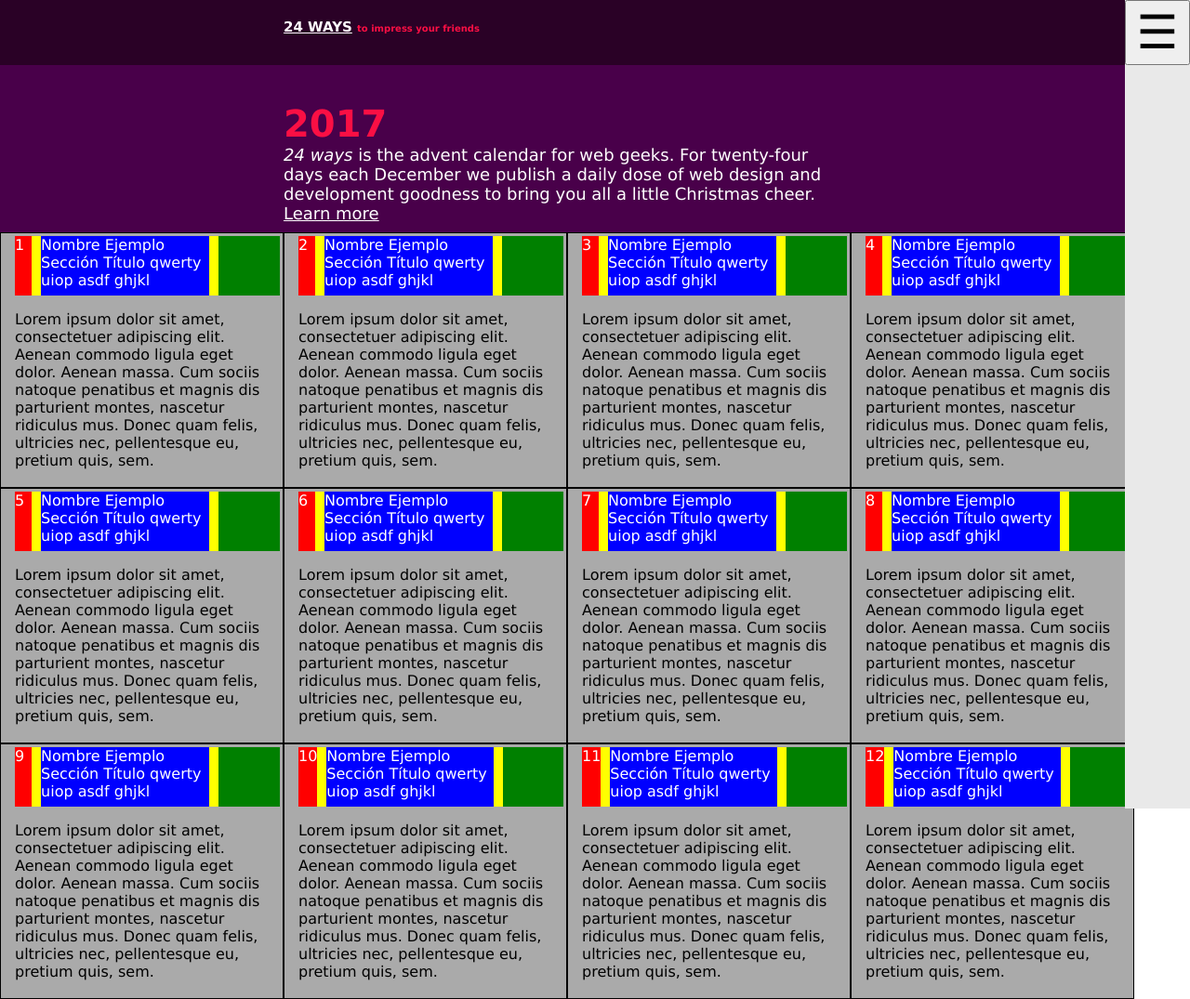
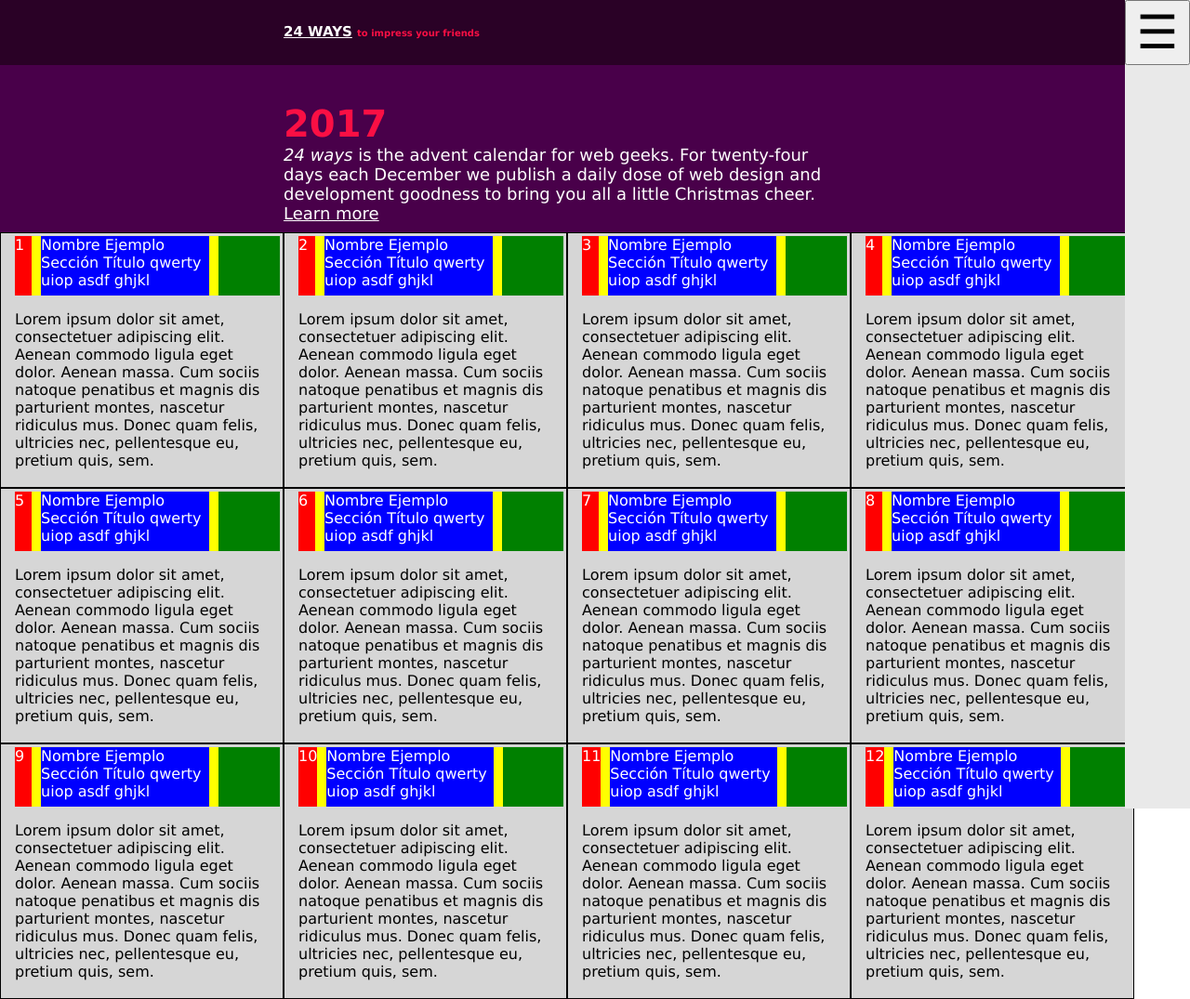
Before and after one commit to JorgeIPCA92/24WAYS_UI_Component, a plain HTML site: page index.html in a window 1280 px wide. Shown: the whole page at 93% size. Drawn offline with Linux system fonts and the light colour scheme.

Commit message:
Add files via upload

```diff
--- a/index.html
+++ b/index.html
@@ -3,6 +3,7 @@
 
     <head>
         <meta charset="utf-8">
+        <meta name="viewport" content="width=device-width">
         <title>Web design and development articles and tutorials for advent · 24 ways</title>
         <link rel="stylesheet" href="style2.css">
     </head>
@@ -10,11 +11,10 @@
 <body>
 
 <div class=whiteBar></div>
-<div class=blackFade></div>
 
 <div id="myNav" class="overlay">
 
-    <button id="boton" class="closebtn" onclick="ABRILCERRAL()">&#9776;</button>
+    <button id="boton" class="closebtn" onclick="opn_cls()">&#9776;</button>
 
   <div class="overlay-content">
     <a href="#">1 &#127770;</a>
@@ -40,7 +40,7 @@
 
 <div class="row">
 
-    <div class="column" style="background-color:#aaa;">
+    <div class="column">
         <div class="box">
             <div class="num">1</div>
             <div class="tit">Nombre Ejemplo Sección Título qwerty uiop asdf ghjkl</div>
@@ -49,7 +49,7 @@
     <p class="section">Lorem ipsum dolor sit amet, consectetuer adipiscing elit. Aenean commodo ligula eget dolor. Aenean massa. Cum sociis natoque penatibus et magnis dis parturient montes, nascetur ridiculus mus. Donec quam felis, ultricies nec, pellentesque eu, pretium quis, sem.</p>
     </div>
 
-        <div class="column" style="background-color:#aaa;">
+        <div class="column">
     <div class="box">
         <div class="num">2</div>
                 <div class="tit">Nombre Ejemplo Sección Título qwerty uiop asdf ghjkl
@@ -60,7 +60,7 @@
     <p class="section">Lorem ipsum dolor sit amet, consectetuer adipiscing elit. Aenean commodo ligula eget dolor. Aenean massa. Cum sociis natoque penatibus et magnis dis parturient montes, nascetur ridiculus mus. Donec quam felis, ultricies nec, pellentesque eu, pretium quis, sem.</p>
     </div>
 
-      <div class="column" style="background-color:#aaa;">
+      <div class="column">
     <div class="box">
         <div class="num">3</div>
                 <div class="tit">Nombre Ejemplo Sección Título qwerty uiop asdf ghjkl
@@ -71,7 +71,7 @@
     <p class="section">Lorem ipsum dolor sit amet, consectetuer adipiscing elit. Aenean commodo ligula eget dolor. Aenean massa. Cum sociis natoque penatibus et magnis dis parturient montes, nascetur ridiculus mus. Donec quam felis, ultricies nec, pellentesque eu, pretium quis, sem.</p>
     </div>
 
-      <div class="column" style="background-color:#aaa;">
+      <div class="column">
     <div class="box">
         <div class="num">4</div>
                 <div class="tit">Nombre Ejemplo Sección Título qwerty uiop asdf ghjkl
@@ -82,7 +82,7 @@
     <p class="section">Lorem ipsum dolor sit amet, consectetuer adipiscing elit. Aenean commodo ligula eget dolor. Aenean massa. Cum sociis natoque penatibus et magnis dis parturient montes, nascetur ridiculus mus. Donec quam felis, ultricies nec, pellentesque eu, pretium quis, sem.</p>
     </div>
 
-        <div class="column" style="background-color:#aaa;">
+        <div class="column">
         <div class="box">
             <div class="num">5</div>
             <div class="tit">Nombre Ejemplo Sección Título qwerty uiop asdf ghjkl</div>
@@ -91,7 +91,7 @@
     <p class="section">Lorem ipsum dolor sit amet, consectetuer adipiscing elit. Aenean commodo ligula eget dolor. Aenean massa. Cum sociis natoque penatibus et magnis dis parturient montes, nascetur ridiculus mus. Donec quam felis, ultricies nec, pellentesque eu, pretium quis, sem.</p>
     </div>
 
-        <div class="column" style="background-color:#aaa;">
+        <div class="column">
     <div class="box">
         <div class="num">6</div>
                 <div class="tit">Nombre Ejemplo Sección Título qwerty uiop asdf ghjkl
@@ -102,7 +102,7 @@
     <p class="section">Lorem ipsum dolor sit amet, consectetuer adipiscing elit. Aenean commodo ligula eget dolor. Aenean massa. Cum sociis natoque penatibus et magnis dis parturient montes, nascetur ridiculus mus. Donec quam felis, ultricies nec, pellentesque eu, pretium quis, sem.</p>
     </div>
 
-      <div class="column" style="background-color:#aaa;">
+      <div class="column">
     <div class="box">
         <div class="num">7</div>
                 <div class="tit">Nombre Ejemplo Sección Título qwerty uiop asdf ghjkl
@@ -113,7 +113,7 @@
     <p class="section">Lorem ipsum dolor sit amet, consectetuer adipiscing elit. Aenean commodo ligula eget dolor. Aenean massa. Cum sociis natoque penatibus et magnis dis parturient montes, nascetur ridiculus mus. Donec quam felis, ultricies nec, pellentesque eu, pretium quis, sem.</p>
     </div>
 
-      <div class="column" style="background-color:#aaa;">
+      <div class="column">
     <div class="box">
         <div class="num">8</div>
                 <div class="tit">Nombre Ejemplo Sección Título qwerty uiop asdf ghjkl
@@ -124,7 +124,7 @@
     <p class="section">Lorem ipsum dolor sit amet, consectetuer adipiscing elit. Aenean commodo ligula eget dolor. Aenean massa. Cum sociis natoque penatibus et magnis dis parturient montes, nascetur ridiculus mus. Donec quam felis, ultricies nec, pellentesque eu, pretium quis, sem.</p>
     </div>
 
-        <div class="column" style="background-color:#aaa;">
+        <div class="column">
         <div class="box">
             <div class="num">9</div>
             <div class="tit">Nombre Ejemplo Sección Título qwerty uiop asdf ghjkl</div>
@@ -133,7 +133,7 @@
     <p class="section">Lorem ipsum dolor sit amet, consectetuer adipiscing elit. Aenean commodo ligula eget dolor. Aenean massa. Cum sociis natoque penatibus et magnis dis parturient montes, nascetur ridiculus mus. Donec quam felis, ultricies nec, pellentesque eu, pretium quis, sem.</p>
     </div>
 
-        <div class="column" style="background-color:#aaa;">
+        <div class="column">
     <div class="box">
         <div class="num">10</div>
                 <div class="tit">Nombre Ejemplo Sección Título qwerty uiop asdf ghjkl
@@ -144,7 +144,7 @@
     <p class="section">Lorem ipsum dolor sit amet, consectetuer adipiscing elit. Aenean commodo ligula eget dolor. Aenean massa. Cum sociis natoque penatibus et magnis dis parturient montes, nascetur ridiculus mus. Donec quam felis, ultricies nec, pellentesque eu, pretium quis, sem.</p>
     </div>
 
-      <div class="column" style="background-color:#aaa;">
+      <div class="column">
     <div class="box">
         <div class="num">11</div>
                 <div class="tit">Nombre Ejemplo Sección Título qwerty uiop asdf ghjkl
@@ -155,7 +155,7 @@
     <p class="section">Lorem ipsum dolor sit amet, consectetuer adipiscing elit. Aenean commodo ligula eget dolor. Aenean massa. Cum sociis natoque penatibus et magnis dis parturient montes, nascetur ridiculus mus. Donec quam felis, ultricies nec, pellentesque eu, pretium quis, sem.</p>
     </div>
 
-      <div class="column" style="background-color:#aaa;">
+      <div class="column">
     <div class="box">
         <div class="num">12</div>
                 <div class="tit">Nombre Ejemplo Sección Título qwerty uiop asdf ghjkl
--- a/script.js
+++ b/script.js
@@ -1,4 +1,4 @@
-function ABRILCERRAL() {
+function opn_cls() {
     if (document.getElementById("myNav").className == "overlay"){
         document.getElementById("myNav").className = "overlay-open"}
     else {
--- a/style2.css
+++ b/style2.css
@@ -12,14 +12,14 @@ body{
 header{
     background: #2a0126;
     width: 100%;
-    height: 70px;
     text-align: left;
+    padding: 25px 0 27px 0;
+    white-space: nowrap;
 }
 
 h1{
     margin: auto;
     width: 50%;
-    padding: 20px 0;
     font-size: 15px;
     text-decoration: none;
 }
@@ -79,7 +79,6 @@ a{
     width: 10%;
     color: white;
 }
-
 
 .photo{
     background: green;
@@ -150,7 +149,7 @@ a{
 
 .overlay-open {
     height: 100%;
-    width: 325px;
+    width: 330px;
     position: fixed;
     z-index: 1;
     right: 0;
@@ -175,8 +174,7 @@ a{
     text-decoration: none;
     font-size: 36px;
     color: #818181;
-    display: block; /* Display block instead of inline */
-    transition: 0.3s; /* Transition effects on hover (color) */
+    transition: 0.3s;
 }
 
 .overlay a:hover, .overlay-open a:hover {
```
